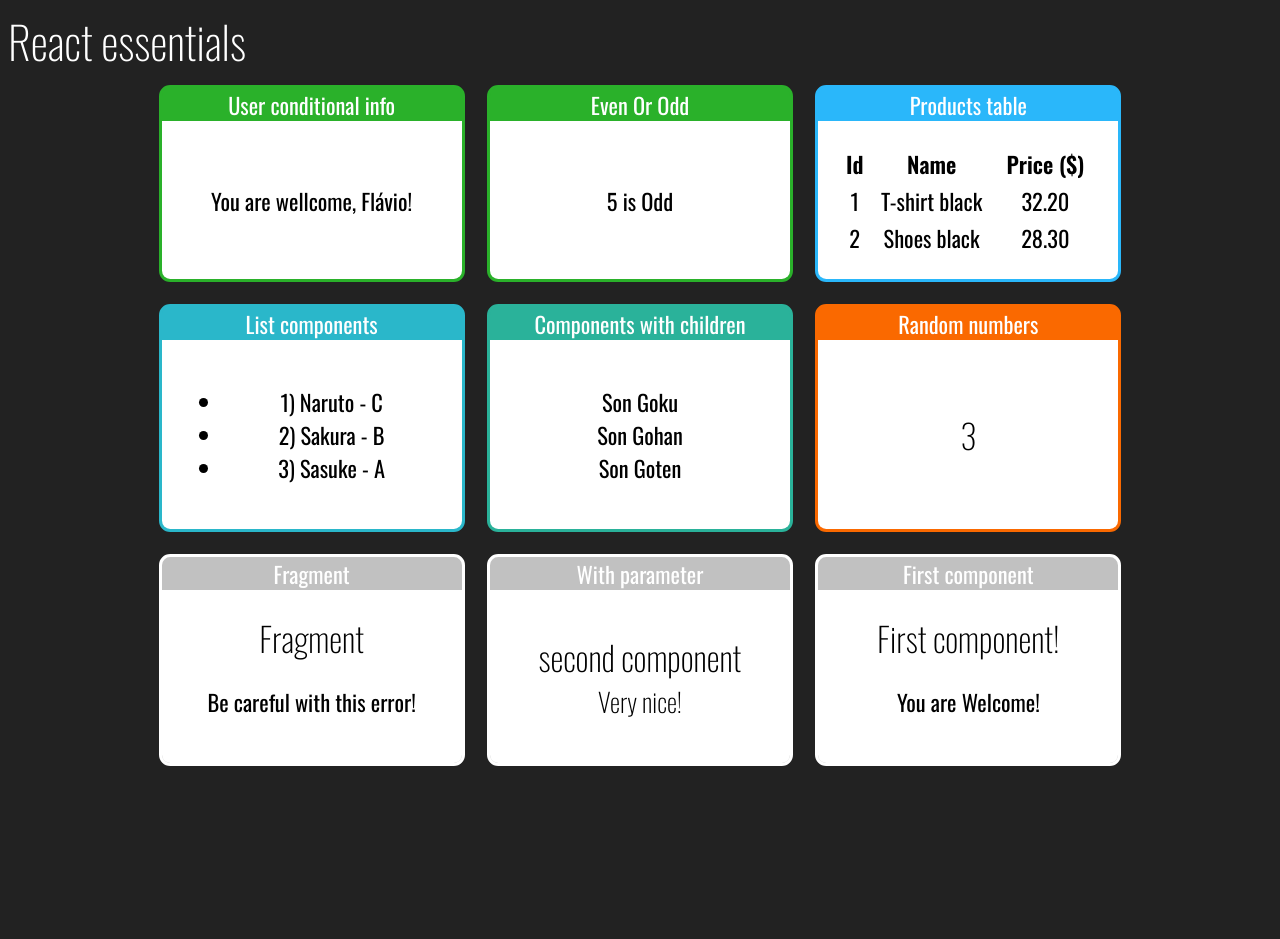
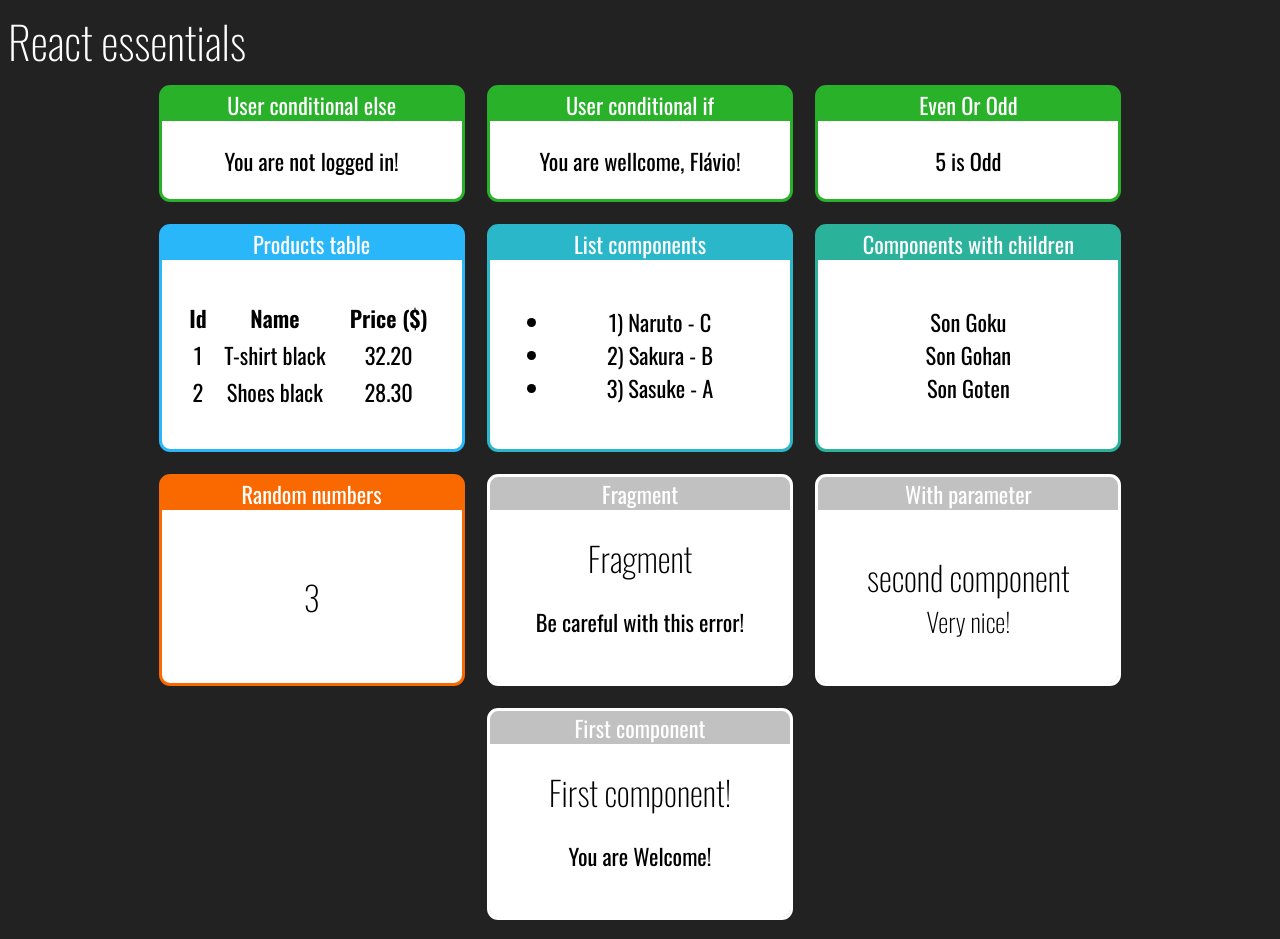
Before and after one commit to FlavioRoberto/fundamentos-react, a React (Create React App) app: page / in a window 1280 px wide. Before the commit the page ends 800 px from the top, so only its background shows below. Built offline with nearby package versions, Linux system fonts and the light colour scheme.

Commit message:
Feat: Created If and Else components

```diff
--- a/src/App.jsx
+++ b/src/App.jsx
@@ -17,7 +17,15 @@ const App = () => (
   <div id='app'>
     <h1>React essentials</h1>
     <div className='content'>
-      <Card title='User conditional info' color='#2AB12A'>
+      <Card title='User conditional else' color='#2AB12A'>
+        <UserInfo
+          user={{
+            name: '',
+          }}
+        />
+      </Card>
+
+      <Card title='User conditional if' color='#2AB12A'>
         <UserInfo
           user={{
             name: 'Flávio',
--- a/src/components/conditionals/UserInfo.jsx
+++ b/src/components/conditionals/UserInfo.jsx
@@ -1,11 +1,13 @@
-import If from './if';
+import { If, Else } from './if';
 
 const UserInfo = (props) => {
   const { user } = props ?? {};
   return (
     <div>
-      <If test={user && user.name}>You are wellcome, {user.name}!</If>
-      <If test={!user || !user.name}>You are not logged in!</If>
+      <If test={user && user.name}>
+        <div>You are wellcome, {user.name}!</div>
+        <Else>You are not logged in!</Else>
+      </If>
     </div>
   );
 };
--- a/src/components/conditionals/if.js
+++ b/src/components/conditionals/if.js
@@ -1,8 +1,21 @@
-const If = props => {
+export const If = props => {
+
+    let ifChildren = props.children;
+    let elseChild;
+
+    if (props.children.length) {
+        elseChild = props.children.filter(child => child.type && child.type.name === "Else")[0];
+        ifChildren = props.children.filter(child => child.type === undefined || child.type.name !== "Else")
+    }
+
     if (props.test)
-        return props.children
+        return ifChildren;
+    else if (elseChild)
+        return elseChild;
     else
         return false;
 }
 
-export default If;
+export const Else = props => {
+    return props?.children
+}
```
